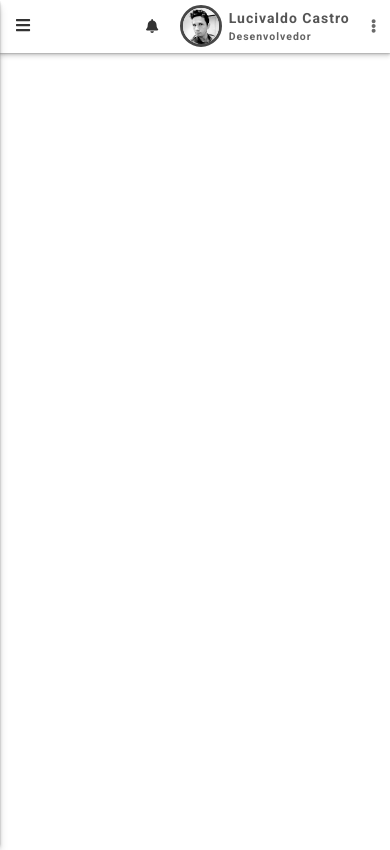
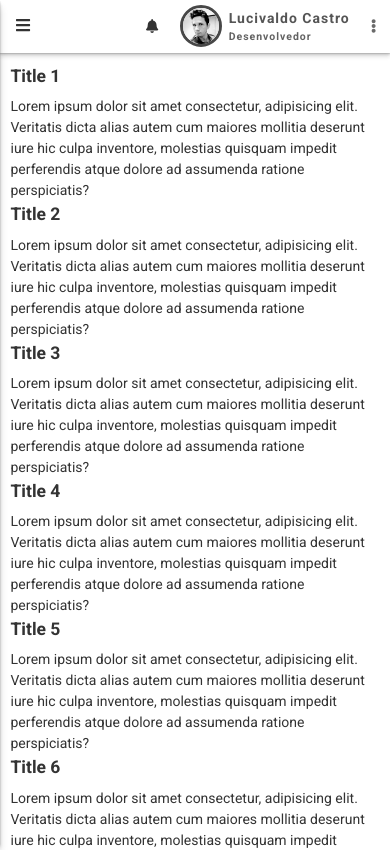
Before and after one commit to lucivaldo/vue-layout-example1, a Vue app: page / in a window 390 px wide. Shown: the top 850 px of the page. Built offline with nearby package versions, Linux system fonts and the light colour scheme.

Commit message:
Correção da responsividade

```diff
--- a/src/App.vue
+++ b/src/App.vue
@@ -3,7 +3,7 @@
     <AppNavbar/>
     <AppSidebar/>
 
-    <main class="main">
+    <main id="main">
       <router-view/>
     </main>
   </div>
@@ -22,3 +22,28 @@ export default {
   }
 }
 </script>
+
+<style lang="scss">
+#main {
+  margin-top: var(--app-navbar-height);
+  padding: .75rem;
+}
+
+.app-sidebar--hide-desktop #main {
+  margin-left: 0;
+}
+
+.app-sidebar--shrink #main {
+  margin-left: calc(1rem + var(--app-sidebar-icon-width) + .75rem);
+}
+
+.app-sidebar--shrink.app-sidebar--hide-desktop #main {
+  margin-left: 0;
+}
+
+@media screen and (min-width: 1024px) {
+  #main {
+    margin-left: var(--app-sidebar-width);
+  }
+}
+</style>
--- a/src/components/layout/AppNavbar.vue
+++ b/src/components/layout/AppNavbar.vue
@@ -79,6 +79,10 @@ export default {
   align-items: center;
   height: var(--app-navbar-height);
   padding: .5rem;
+  position: fixed;
+  top: 0;
+  left: 0;
+  width: 100%;
 
   .app-sidebar__show {
     display: inline-block;
--- a/src/views/Home.vue
+++ b/src/views/Home.vue
@@ -1,5 +1,12 @@
 <template>
   <div class="home">
+    <div v-for="i in 50" :key="i">
+      <header>Title {{ i }}</header>
+
+      <p>
+        Lorem ipsum dolor sit amet consectetur, adipisicing elit. Veritatis dicta alias autem cum maiores mollitia deserunt iure hic culpa inventore, molestias quisquam impedit perferendis atque dolore ad assumenda ratione perspiciatis?
+      </p>
+    </div>
   </div>
 </template>
 
@@ -8,3 +15,11 @@ export default {
   name: 'Home',
 }
 </script>
+
+<style lang="scss" scoped>
+header {
+  font-size: 1.25rem;
+  font-weight: bold;
+  margin-bottom: .5rem;
+}
+</style>
```
